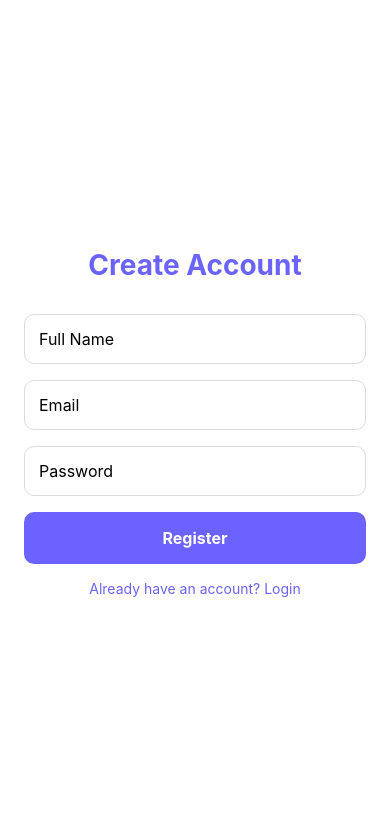
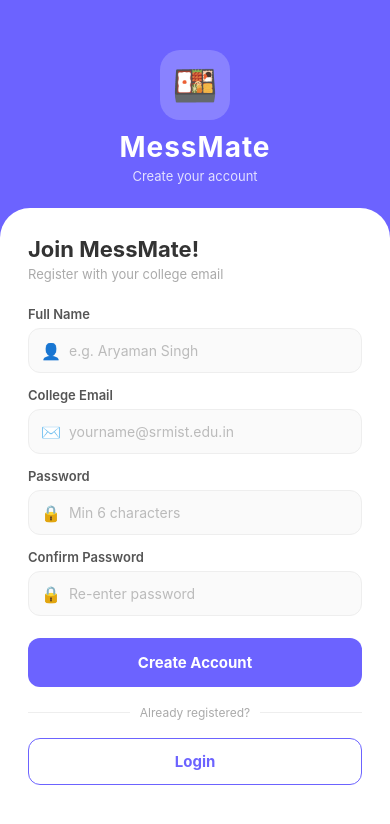
Before and after one commit to AryamanYadav-code/messmate-backend, a React Native app: screen /Register in a window 390 px wide. Shown: the top 824 px of the page. Built offline with nearby package versions, Linux system fonts and the light colour scheme.

Commit message:
Updated RegisterScreen UI

```diff
--- a/screens/auth/RegisterScreen.js
+++ b/screens/auth/RegisterScreen.js
@@ -1,45 +1,163 @@
- import React, { useState } from 'react';
-import { View, Text, TextInput, TouchableOpacity, StyleSheet, Alert } from 'react-native';
+import React, { useState } from 'react';
+import { View, Text, TextInput, TouchableOpacity, StyleSheet, Alert, ScrollView } from 'react-native';
 import api from '../../services/api';
 
 export default function RegisterScreen({ navigation }) {
   const [name, setName] = useState('');
   const [email, setEmail] = useState('');
   const [password, setPassword] = useState('');
+  const [confirmPassword, setConfirmPassword] = useState('');
+  const [loading, setLoading] = useState(false);
+
+  const validate = () => {
+    if (!name.trim()) return 'Please enter your full name';
+    if (!email.trim()) return 'Please enter your email';
+    if (password.length < 6) return 'Password must be at least 6 characters';
+    if (password !== confirmPassword) return 'Passwords do not match';
+    return null;
+  };
 
   const register = async () => {
+    const error = validate();
+    if (error) return Alert.alert('Invalid Input', error);
+    setLoading(true);
     try {
       await api.post('/auth/register', { name, email, password });
-      Alert.alert('Success', 'Registered! Please login.');
-      navigation.navigate('Login');
+      Alert.alert('Success! 🎉', 'Account created! Please login.', [
+        { text: 'Login Now', onPress: () => navigation.navigate('Login') }
+      ]);
     } catch (err) {
       Alert.alert('Error', err.response?.data?.error || 'Registration failed');
-    }
+    } finally { setLoading(false); }
   };
 
   return (
-    <View style={styles.container}>
-      <Text style={styles.title}>Create Account</Text>
-      <TextInput style={styles.input} placeholder="Full Name" value={name} onChangeText={setName}/>
-      <TextInput style={styles.input} placeholder="Email" value={email}
-        onChangeText={setEmail} keyboardType="email-address" autoCapitalize="none"/>
-      <TextInput style={styles.input} placeholder="Password" value={password}
-        onChangeText={setPassword} secureTextEntry/>
-      <TouchableOpacity style={styles.btn} onPress={register}>
-        <Text style={styles.btnText}>Register</Text>
-      </TouchableOpacity>
-      <TouchableOpacity onPress={() => navigation.navigate('Login')}>
-        <Text style={styles.link}>Already have an account? Login</Text>
-      </TouchableOpacity>
-    </View>
+    <ScrollView style={styles.container} contentContainerStyle={styles.content}>
+      <View style={styles.topSection}>
+        <View style={styles.logoBox}>
+          <Text style={styles.logoIcon}>🍱</Text>
+        </View>
+        <Text style={styles.appName}>MessMate</Text>
+        <Text style={styles.tagline}>Create your account</Text>
+      </View>
+
+      <View style={styles.card}>
+        <Text style={styles.cardTitle}>Join MessMate!</Text>
+        <Text style={styles.cardSubtitle}>Register with your college email</Text>
+
+        <View style={styles.inputGroup}>
+          <Text style={styles.inputLabel}>Full Name</Text>
+          <View style={styles.inputWrapper}>
+            <Text style={styles.inputIcon}>👤</Text>
+            <TextInput
+              style={styles.input}
+              placeholder="e.g. Aryaman Singh"
+              placeholderTextColor="#bbb"
+              value={name}
+              onChangeText={setName}
+              autoCapitalize="words"
+            />
+          </View>
+        </View>
+
+        <View style={styles.inputGroup}>
+          <Text style={styles.inputLabel}>College Email</Text>
+          <View style={styles.inputWrapper}>
+            <Text style={styles.inputIcon}>✉️</Text>
+            <TextInput
+              style={styles.input}
+              placeholder="yourname@srmist.edu.in"
+              placeholderTextColor="#bbb"
+              value={email}
+              onChangeText={setEmail}
+              keyboardType="email-address"
+              autoCapitalize="none"
+            />
+          </View>
+        </View>
+
+        <View style={styles.inputGroup}>
+          <Text style={styles.inputLabel}>Password</Text>
+          <View style={styles.inputWrapper}>
+            <Text style={styles.inputIcon}>🔒</Text>
+            <TextInput
+              style={styles.input}
+              placeholder="Min 6 characters"
+              placeholderTextColor="#bbb"
+              value={password}
+              onChangeText={setPassword}
+              secureTextEntry
+            />
+          </View>
+        </View>
+
+        <View style={styles.inputGroup}>
+          <Text style={styles.inputLabel}>Confirm Password</Text>
+          <View style={[styles.inputWrapper,
+            confirmPassword.length > 0 && {
+              borderColor: password === confirmPassword ? '#4CAF50' : '#f44336'
+            }]}>
+            <Text style={styles.inputIcon}>🔒</Text>
+            <TextInput
+              style={styles.input}
+              placeholder="Re-enter password"
+              placeholderTextColor="#bbb"
+              value={confirmPassword}
+              onChangeText={setConfirmPassword}
+              secureTextEntry
+            />
+          </View>
+          {confirmPassword.length > 0 && password !== confirmPassword && (
+            <Text style={styles.errorText}>Passwords do not match</Text>
+          )}
+        </View>
+
+        <TouchableOpacity
+          style={[styles.registerBtn, loading && styles.registerBtnDisabled]}
+          onPress={register}
+          disabled={loading}>
+          <Text style={styles.registerBtnText}>
+            {loading ? 'Creating Account...' : 'Create Account'}
+          </Text>
+        </TouchableOpacity>
+
+        <View style={styles.divider}>
+          <View style={styles.dividerLine}/>
+          <Text style={styles.dividerText}>Already registered?</Text>
+          <View style={styles.dividerLine}/>
+        </View>
+
+        <TouchableOpacity style={styles.loginBtn} onPress={() => navigation.navigate('Login')}>
+          <Text style={styles.loginBtnText}>Login</Text>
+        </TouchableOpacity>
+      </View>
+    </ScrollView>
   );
 }
 
 const styles = StyleSheet.create({
-  container: { flex: 1, justifyContent: 'center', padding: 24, backgroundColor: '#fff' },
-  title: { fontSize: 28, fontWeight: 'bold', color: '#6C63FF', textAlign: 'center', marginBottom: 32 },
-  input: { borderWidth: 1, borderColor: '#ddd', borderRadius: 10, padding: 14, marginBottom: 16, fontSize: 16 },
-  btn: { backgroundColor: '#6C63FF', padding: 16, borderRadius: 10, alignItems: 'center', marginBottom: 16 },
-  btnText: { color: '#fff', fontSize: 16, fontWeight: 'bold' },
-  link: { color: '#6C63FF', textAlign: 'center', fontSize: 14 }
+  container: { flex: 1, backgroundColor: '#6C63FF' },
+  content: { flexGrow: 1 },
+  topSection: { alignItems: 'center', paddingTop: 50, paddingBottom: 24 },
+  logoBox: { width: 70, height: 70, borderRadius: 20, backgroundColor: 'rgba(255,255,255,0.2)', justifyContent: 'center', alignItems: 'center', marginBottom: 10 },
+  logoIcon: { fontSize: 36 },
+  appName: { fontSize: 28, fontWeight: 'bold', color: '#fff', letterSpacing: 1 },
+  tagline: { fontSize: 13, color: 'rgba(255,255,255,0.8)', marginTop: 4 },
+  card: { flex: 1, backgroundColor: '#fff', borderTopLeftRadius: 30, borderTopRightRadius: 30, padding: 28, paddingTop: 28 },
+  cardTitle: { fontSize: 22, fontWeight: 'bold', color: '#333', marginBottom: 4 },
+  cardSubtitle: { fontSize: 13, color: '#aaa', marginBottom: 24 },
+  inputGroup: { marginBottom: 14 },
+  inputLabel: { fontSize: 13, fontWeight: '600', color: '#555', marginBottom: 6 },
+  inputWrapper: { flexDirection: 'row', alignItems: 'center', borderWidth: 1.5, borderColor: '#eee', borderRadius: 12, paddingHorizontal: 12, backgroundColor: '#fafafa' },
+  inputIcon: { fontSize: 16, marginRight: 8 },
+  input: { flex: 1, paddingVertical: 13, fontSize: 14, color: '#333' },
+  errorText: { color: '#f44336', fontSize: 12, marginTop: 4 },
+  registerBtn: { backgroundColor: '#6C63FF', padding: 15, borderRadius: 12, alignItems: 'center', marginTop: 8, elevation: 3 },
+  registerBtnDisabled: { backgroundColor: '#aaa' },
+  registerBtnText: { color: '#fff', fontSize: 15, fontWeight: 'bold' },
+  divider: { flexDirection: 'row', alignItems: 'center', marginVertical: 18 },
+  dividerLine: { flex: 1, height: 1, backgroundColor: '#eee' },
+  dividerText: { color: '#aaa', paddingHorizontal: 10, fontSize: 12 },
+  loginBtn: { borderWidth: 1.5, borderColor: '#6C63FF', padding: 13, borderRadius: 12, alignItems: 'center' },
+  loginBtnText: { color: '#6C63FF', fontSize: 15, fontWeight: 'bold' },
 });
```
